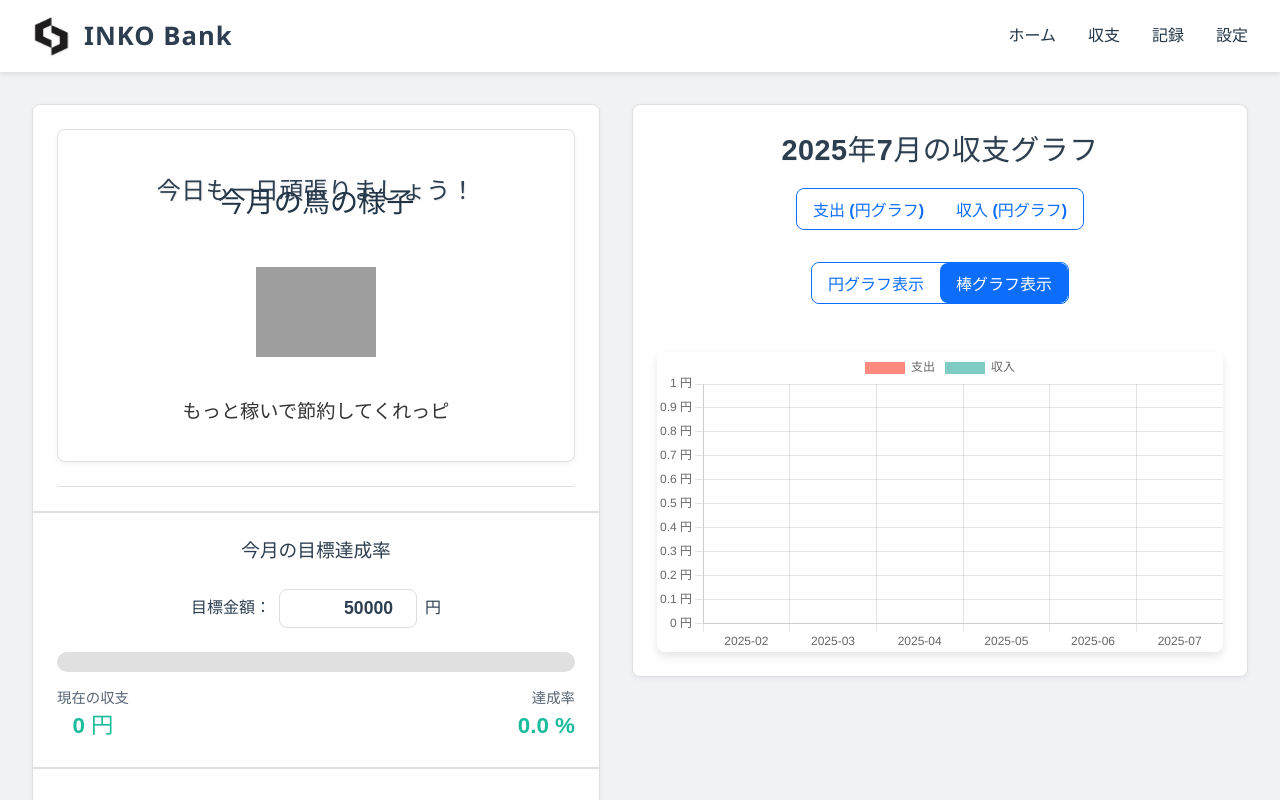
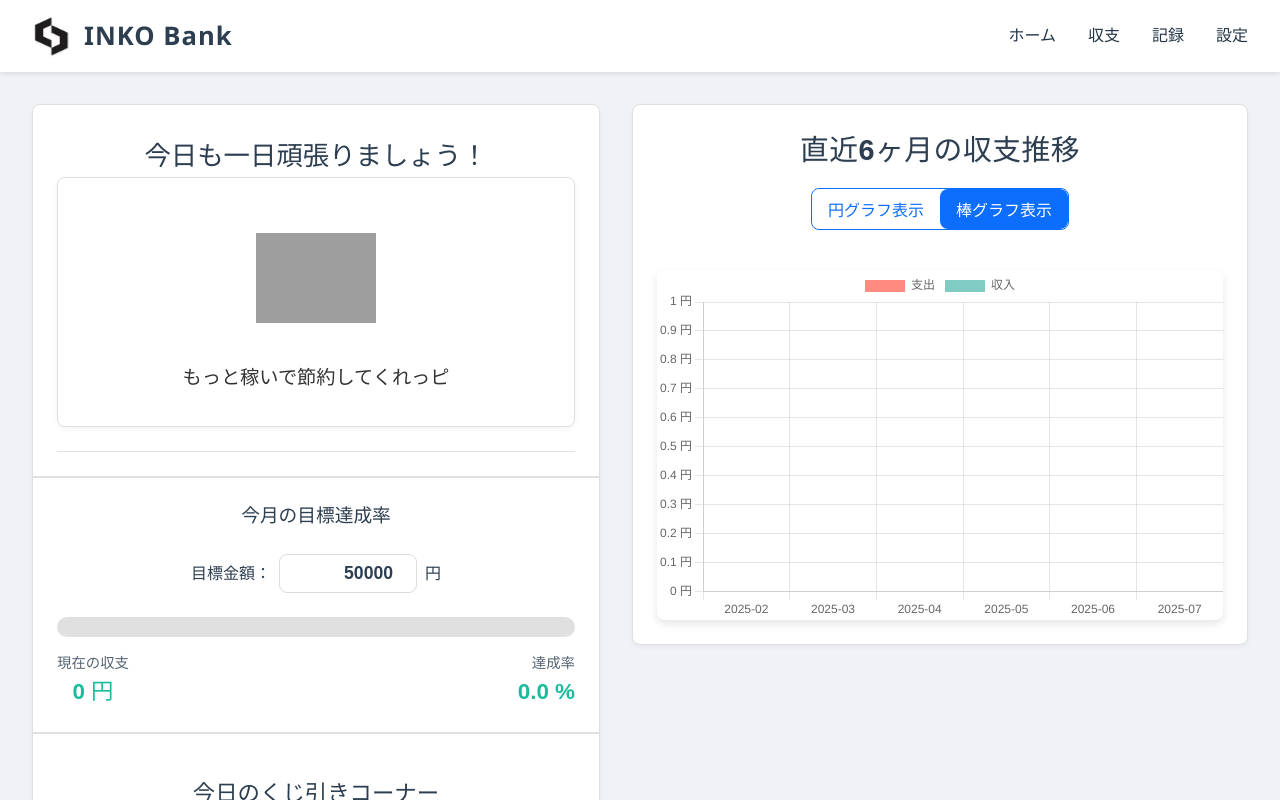
Before and after one commit to noctali168/Vue-kakeiboD, a Vue app: page / in a window 1280 px wide. Shown: the top 800 px of the page. Built offline with nearby package versions, Linux system fonts and the light colour scheme; grey boxes are pictures that could not be loaded.

Commit message:
バグ鳥 グラフ更新

```diff
--- a/src/components/BirdCondition.vue
+++ b/src/components/BirdCondition.vue
@@ -1,8 +1,6 @@
 <template>
   <section class="component-container monthly-rating">
-    <h3>今月の鳥の様子</h3>
-
-    <div v-if="ratingData">
+    <h3></h3> <div v-if="ratingData">
       <img
         v-if="ratingData.image"
         :src="ratingData.image"
@@ -18,11 +16,16 @@
 <script setup>
 import { ref, onMounted, onUnmounted, computed } from 'vue';
 
-// --- ★変更点1: propsを削除し、コンポーネント内にデータを持つ ---
+const props = defineProps({
+  username: {
+    type: String,
+    default: '',
+  },
+});
+
 const records = ref([]);
-const goalAmount = ref(50000); // デフォルト値
+const goalAmount = ref(50000);
 
-// --- ★変更点2: データを読み込む関数を作成 ---
 const loadData = () => {
   const recData = localStorage.getItem('kakeibo-records');
   if (recData) {
@@ -34,7 +37,6 @@ const loadData = () => {
   }
 };
 
-// 6段階評価（コメントと画像パス）
 const ratingLevels = [
   { comment: 'んっっっっっっぴぃぃぃぃ！！目標達成っピ！！', image: '/seityou.png' },
   { comment: 'ゴールは目前ピ！気を抜くなっピ', image: '/wakadori.png' },
@@ -44,7 +46,6 @@ const ratingLevels = [
   { comment: '消費者金融に焼き鳥に焼き鳥にされちゃったピ！', image: '/yakitori.png' }
 ];
 
-// --- ★変更点3: 達成率の計算ロジックをコンポーネント内に移動 ---
 const getJSTDate = () => new Date(Date.now() + ((new Date().getTimezoneOffset() + (9 * 60)) * 60 * 1000));
 
 const monthlyIncome = computed(() => {
@@ -68,7 +69,6 @@ const achievementRate = computed(() => {
   return (balance.value / goalAmount.value) * 100;
 });
 
-// 達成率に応じて評価を決定する
 const ratingData = computed(() => {
   const rate = achievementRate.value;
   if (rate < 0) return ratingLevels[5];
@@ -79,15 +79,10 @@ const ratingData = computed(() => {
   return ratingLevels[4];
 });
 
-
-// --- ★変更点4: データの変更を検知してリアルタイムに更新 ---
-// コンポーネントが表示された時に、localStorageからデータを読み込む
 onMounted(() => {
   loadData();
-  // 他のタブやウィンドウでlocalStorageが変更されたことを検知するイベント
   window.addEventListener('storage', loadData);
 });
-// コンポーネントが非表示になったら、イベント検知を解除する
 onUnmounted(() => {
   window.removeEventListener('storage', loadData);
 });
@@ -97,17 +92,26 @@ onUnmounted(() => {
 .monthly-rating {
   text-align: center;
 }
-/* ★変更点5: 画像のサイズを固定 */
+.monthly-rating h3 {
+  margin-top: 0;
+  margin-bottom: 1rem;
+  font-size: 1.4rem;
+  color: #2c3e50;
+  font-weight: 700;
+  letter-spacing: 0.5px;
+  text-shadow: 0 1px 2px rgba(0, 0, 0, 0.05);
+}
+
 .rating-image {
   width: 120px;
   height: 120px;
   margin-bottom: 0.5rem;
-  object-fit: contain; /* アスペクト比を保ちつつ、コンテナに収める */
+  object-fit: contain;
 }
 .rating-comment {
   font-size: 1.2rem;
   font-weight: bold;
   color: #333;
-  min-height: 2.4rem; /* コメントの高さが変動してもレイアウトが崩れないように */
+  min-height: 2.4rem;
 }
 </style>
--- a/src/components/CharacterSection.vue
+++ b/src/components/CharacterSection.vue
@@ -8,45 +8,36 @@
 
 <script setup>
 import BirdCondition from './BirdCondition.vue'
+// import SeasonDisplay from './SeasonDisplay.vue' // このimportは残しておいても問題ありません
 import { ref, onMounted } from 'vue'
 
+// ★追加★ username を props として定義
 const props = defineProps({
   username: {
     type: String,
     default: '',
   },
 });
+
+// CharacterSection 内部で username を直接参照する必要がなくなったため削除
+// const username = ref('')
+// onMounted(() => {
+//   username.value = localStorage.getItem('kakeibo-username') || ''
+// })
 </script>
 
 <style scoped>
 .character-section {
   text-align: center; /* CharacterSection自体は中央寄せを維持 */
   font-size: 1.5rem;
-  position: relative; /* 相対配置の基準点とする */
+  margin-top: 1rem; /* 必要に応じて調整 */
 }
 
+/* ★追加★ ウェルカムメッセージのスタイル */
 .welcome-message {
-  font-size: 1em; /* フォントサイズを小さく調整 */
-  font-weight: 700; /* さらに太く強調 */
+  font-size: 1.1em; /* メッセージのフォントサイズ */
+  font-weight: bold;
   color: #2c3e50;
-  font-family: sans-serif;
-  letter-spacing: 0.5px; /* 文字間隔を少し開ける */
-  text-shadow: 1px 1px 2px rgba(0, 0, 0, 0.1); /* 軽い影を追加 */
-
-  position: absolute;
-  top: 10%; /* 上からの位置を調整 */
-  left: 50%; /* 左右中央 */
-  transform: translateX(-50%); /* 水平方向の中央揃え */
-  margin-bottom: 0; /* インコとのデフォルトマージンを削除 */
-  white-space: nowrap; /* 長い名前でも改行しない */
-  width: 90%; /* 親要素の幅に対して90%に制限し、はみ出しにくくする */
-  box-sizing: border-box; /* パディングとボーダーを幅に含める */
-  padding: 0 5px; /* 左右に少しパディングを持たせる */
-}
-
-/* BirdConditionコンポーネントのスタイル調整（必要に応じて） */
-:deep(.bird-condition-container) {
-  /* 必要に応じてマージンなどを調整 */
-  margin-top: 2rem; /* メッセージとの間隔を調整（微調整） */
+  margin-bottom: 1rem; /* インコとの間隔 */
 }
 </style>
--- a/src/components/SummaryArea.vue
+++ b/src/components/SummaryArea.vue
@@ -1,33 +1,37 @@
 <template>
   <div class="component-container">
     <div class="header">
-      <h3>{{ currentMonthYear }}の収支グラフ</h3>
+      <h3>{{ displayChartType === 'pie' ? currentMonthYear + 'の収支内訳' : '直近6ヶ月の収支推移' }}</h3>
 
-      <div class="chart-controls">
-        <div class="toggle-buttons">
-          <button @click="chartMode = '支出'" :class="{ active: chartMode === '支出' && displayChartType === 'pie' }">支出 (円グラフ)</button>
-          <button @click="chartMode = '収入'" :class="{ active: chartMode === '収入' && displayChartType === 'pie' }">収入 (円グラフ)</button>
+      <div class="toggle-buttons chart-type-selector">
+        <button @click="displayChartType = 'pie'" :class="{ active: displayChartType === 'pie' }">円グラフ表示</button>
+        <button @click="displayChartType = 'bar'" :class="{ active: displayChartType === 'bar' }">棒グラフ表示</button>
+      </div>
+    </div>
+
+    <div v-if="displayChartType === 'pie'" class="charts-container">
+      <div class="chart-section">
+        <h4>支出の内訳</h4>
+        <div class="chart-wrapper">
+          <Pie v-if="expenseChartData.labels.length > 0" :data="expenseChartData" :options="baseChartOptions" />
+          <p v-else>今月の支出データがありません。</p>
         </div>
+      </div>
 
-        <div class="toggle-buttons" style="margin-top: 1rem;">
-          <button @click="displayChartType = 'pie'" :class="{ active: displayChartType === 'pie' }">円グラフ表示</button>
-          <button @click="displayChartType = 'bar'" :class="{ active: displayChartType === 'bar' }">棒グラフ表示</button>
+      <div class="chart-section">
+        <h4>収入の内訳</h4>
+        <div class="chart-wrapper">
+          <Pie v-if="incomeChartData.labels.length > 0" :data="incomeChartData" :options="baseChartOptions" />
+          <p v-else>今月の収入データがありません。</p>
         </div>
       </div>
     </div>
 
-    <div class="chart-wrapper">
-      <Pie
-        v-if="displayChartType === 'pie' && pieChartData.labels.length > 0"
-        :data="pieChartData"
-        :options="baseChartOptions"
-      />
-      <Bar
-        v-else-if="displayChartType === 'bar' && barChartData.labels.length > 0"
-        :data="barChartData"
-        :options="barChartOptions"
-      />
-      <p v-else>データがありません。</p>
+    <div v-else-if="displayChartType === 'bar'" class="bar-chart-container">
+      <div class="chart-wrapper large-chart-wrapper">
+        <Bar v-if="barChartData.labels.length > 0" :data="barChartData" :options="barChartOptions" />
+        <p v-else>データがありません。</p>
+      </div>
     </div>
   </div>
 </template>
@@ -41,9 +45,9 @@ import {
   Tooltip,
   Legend,
   ArcElement,
-  CategoryScale, // Bar Chart用に追加
-  LinearScale,   // Bar Chart用に追加
-  BarElement     // Bar Chart用に追加
+  CategoryScale,
+  LinearScale,
+  BarElement
 } from 'chart.js';
 
 ChartJS.register(
@@ -60,12 +64,11 @@ const props = defineProps({
   expenseData: { type: Object, required: true },
   incomeData: { type: Object, required: true },
   categories: { type: Object, required: true },
-  records: { type: Array, required: true }, // 追加：全取引履歴
+  records: { type: Array, required: true },
 });
 
-const chartMode = ref('支出'); // 支出 or 収入 の円グラフ切替用
-// ★ここを変更します★
-const displayChartType = ref('bar'); // 'pie' or 'bar'
+// 円グラフと棒グラフの表示タイプを管理
+const displayChartType = ref('bar'); // 初期表示は棒グラフのまま
 
 const currentMonthYear = computed(() => {
   const now = new Date();
@@ -74,25 +77,56 @@ const currentMonthYear = computed(() => {
   return `${year}年${month}月`;
 });
 
-// --------- 円グラフ用 computed ---------
-const pieChartData = computed(() => {
-  const isExpense = chartMode.value === '支出';
-  const dataObject = isExpense ? props.expenseData : props.incomeData;
-  const categoryList = isExpense ? props.categories.支出 : props.categories.収入;
-
-  const labels = Object.keys(dataObject);
-  const data = Object.values(dataObject);
+// --------- 円グラフデータ (支出) ---------
+const expenseChartData = computed(() => {
+  const labels = Object.keys(props.expenseData);
+  const data = Object.values(props.expenseData);
 
   const backgroundColors = labels.map(label => {
-    const category = categoryList.find(c => c.name === label);
+    const category = props.categories.支出.find(c => c.name === label);
     return category ? category.color : '#cccccc';
   });
 
   return {
-    labels,
-    datasets: [{ backgroundColor: backgroundColors, data }]
+    labels: labels,
+    datasets: [{ backgroundColor: backgroundColors, data: data }]
   };
 });
+
+// --------- 円グラフデータ (収入) ---------
+const incomeChartData = computed(() => {
+  const labels = Object.keys(props.incomeData);
+  const data = Object.values(props.incomeData);
+
+  const backgroundColors = labels.map(label => {
+    const category = props.categories.収入.find(c => c.name === label);
+    return category ? category.color : '#cccccc';
+  });
+
+  return {
+    labels: labels,
+    datasets: [{ backgroundColor: backgroundColors, data: data }]
+  };
+});
+
+// 円グラフの共通オプション
+const baseChartOptions = {
+  responsive: true,
+  maintainAspectRatio: false,
+  plugins: {
+    legend: {
+      position: 'top',
+      labels: {
+        color: '#2c3e50',
+        font: {
+          size: 12
+        }
+      }
+    },
+    tooltip: {},
+    title: { display: false }
+  }
+};
 
 // --------- 棒グラフ用ロジック ---------
 function getPastMonths(count = 6) {
@@ -106,9 +140,6 @@ function getPastMonths(count = 6) {
   }
   return result;
 }
-
-// src/components/SummaryArea.vue
-// ... (中略) ...
 
 const barChartData = computed(() => {
   const months = getPastMonths(6);
@@ -133,40 +164,18 @@ const barChartData = computed(() => {
     datasets: [
       {
         label: '支出',
-        backgroundColor: '#FF8A80', // ★より鮮やかな赤に変更★
+        backgroundColor: '#FF8A80',
         data: spendData,
       },
       {
         label: '収入',
-        backgroundColor: '#80CBC4', // ★より鮮やかな緑に変更★
+        backgroundColor: '#80CBC4',
         data: incomeData,
       },
     ],
   };
 });
 
-// ... (後略) ...
-
-// 円グラフのオプション
-const baseChartOptions = {
-  responsive: true,
-  maintainAspectRatio: false,
-  plugins: {
-    legend: {
-      position: 'top',
-      labels: {
-        color: '#2c3e50',
-        font: {
-          size: 12
-        }
-      }
-    },
-    tooltip: {}, // ツールチップのカスタマイズを削除し、デフォルトに戻す
-    title: { display: false }
-  }
-};
-
-// 棒グラフのオプション
 const barChartOptions = {
   responsive: true,
   maintainAspectRatio: false,
@@ -197,37 +206,25 @@ const barChartOptions = {
 .header {
   text-align: center;
   margin-bottom: 1.5rem;
-  display: flex;
-  flex-direction: column;
-  align-items: center; /* 中央寄せ */
 }
 h3 {
   margin: 0;
   font-size: 1.8rem;
   color: #2c3e50;
-  margin-bottom: 1rem; /* グラフコントロールとの間隔 */
-  /* ★追加★ グラフタイトルを強調 */
+  margin-bottom: 1rem;
   font-weight: 700;
   letter-spacing: 0.5px;
   text-shadow: 0 1px 2px rgba(0,0,0,0.05);
 }
 
-/* グラフコントロール（ボタン群） */
-.chart-controls {
-  display: flex;
-  flex-direction: column; /* 縦に並べる */
-  gap: 1rem; /* ボタン群の間のスペース */
-  margin-bottom: 1.5rem; /* グラフとの間隔 */
-  width: 100%; /* 親要素に合わせる */
-  align-items: center; /* 中央寄せ */
-}
-
+/* グラフタイプ選択ボタン */
 .toggle-buttons {
   display: flex;
   border: 1px solid #0d6efd;
   border-radius: 8px;
   overflow: hidden;
-  width: fit-content; /* コンテンツに合わせて幅を調整 */
+  width: fit-content;
+  margin: 0 auto 1.5rem; /* 中央寄せと下マージン */
 }
 .toggle-buttons button {
   padding: 0.5rem 1rem;
@@ -237,7 +234,7 @@ h3 {
   cursor: pointer;
   font-weight: bold;
   transition: all 0.2s;
-  flex-grow: 1; /* ボタンが均等に幅を占めるように */
+  flex-grow: 1;
 }
 .toggle-buttons button.active {
   background-color: #0d6efd;
@@ -247,20 +244,62 @@ h3 {
   background-color: #e7f1ff;
 }
 
+/* 円グラフのコンテナ */
+.charts-container {
+  display: flex;
+  flex-wrap: wrap;
+  justify-content: center;
+  gap: 2rem; /* グラフ間のスペース */
+}
+
+.chart-section {
+  text-align: center;
+  flex: 1;
+  min-width: 280px;
+  max-width: 400px;
+}
+
+.chart-section h4 {
+  margin-top: 0;
+  margin-bottom: 1rem;
+  color: #333;
+  font-size: 1.2rem;
+  font-weight: 600;
+}
+
+/* 各グラフのラッパー */
 .chart-wrapper {
   position: relative;
   width: 100%;
-  height: 300px; /* 以前のChart-sectionと同じ高さに設定 */
+  height: 250px; /* 円グラフの高さ */
   margin: auto;
-  /* ★追加★ グラフ自体に少し影をつけ、立体感を出す */
   box-shadow: 0 4px 10px rgba(0,0,0,0.1);
-  border-radius: 8px; /* 角丸にする */
-  overflow: hidden; /* グラフがはみ出さないように */
+  border-radius: 8px;
+  overflow: hidden;
 }
+
+/* 棒グラフ専用のコンテナ */
+.bar-chart-container {
+  width: 100%;
+  padding-top: 1rem; /* グラフの上部にスペース */
+}
+
+.large-chart-wrapper {
+  height: 350px; /* 棒グラフの高さ */
+}
+
 p {
   text-align: center;
-  margin-top: 1rem; /* 元々は2remでしたが、chart-wrapperに影をつけたので少し詰める */
+  margin-top: 1rem;
   color: #888;
   font-size: 0.9em;
 }
 </style>
+
+<style lang="css">
+/* vue-chartjs の Canvas 要素に直接スタイルを適用 */
+.chart-wrapper canvas {
+  width: 100% !important;
+  height: 100% !important;
+}
+</style>
```
